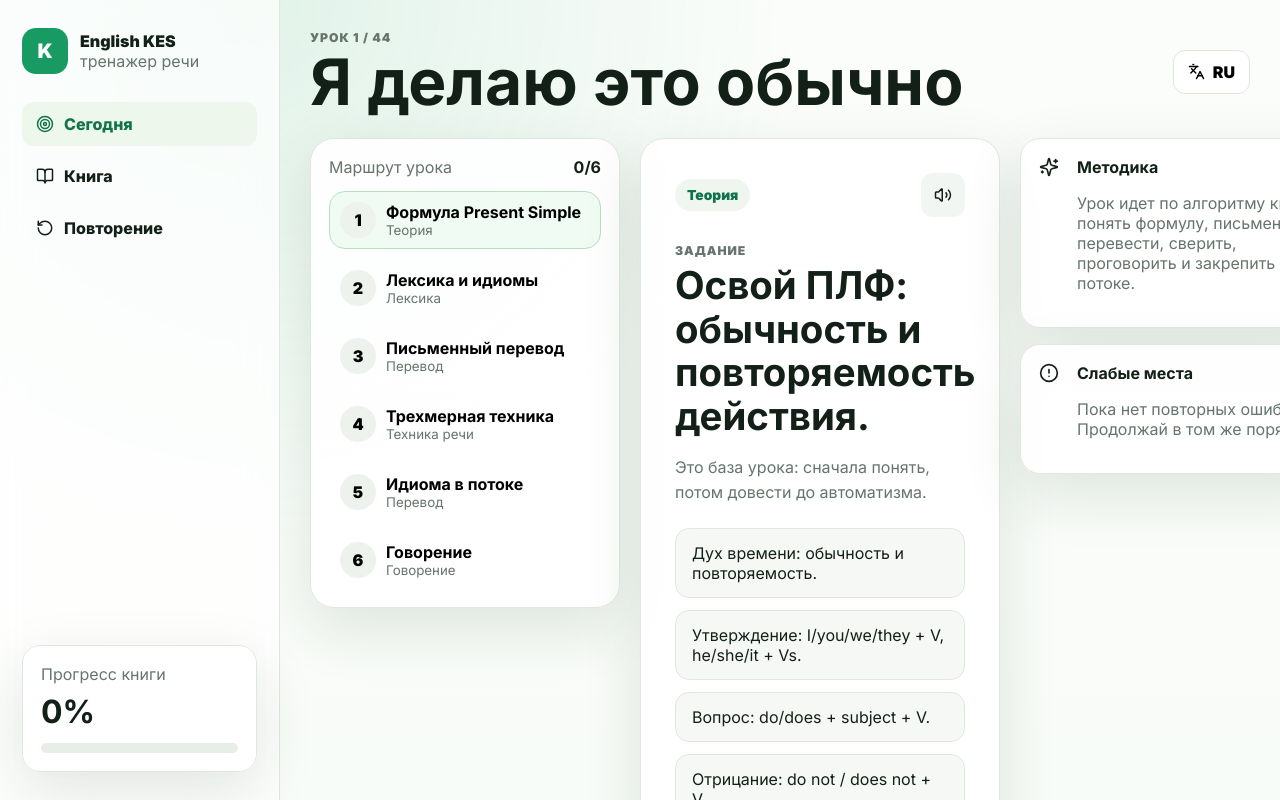
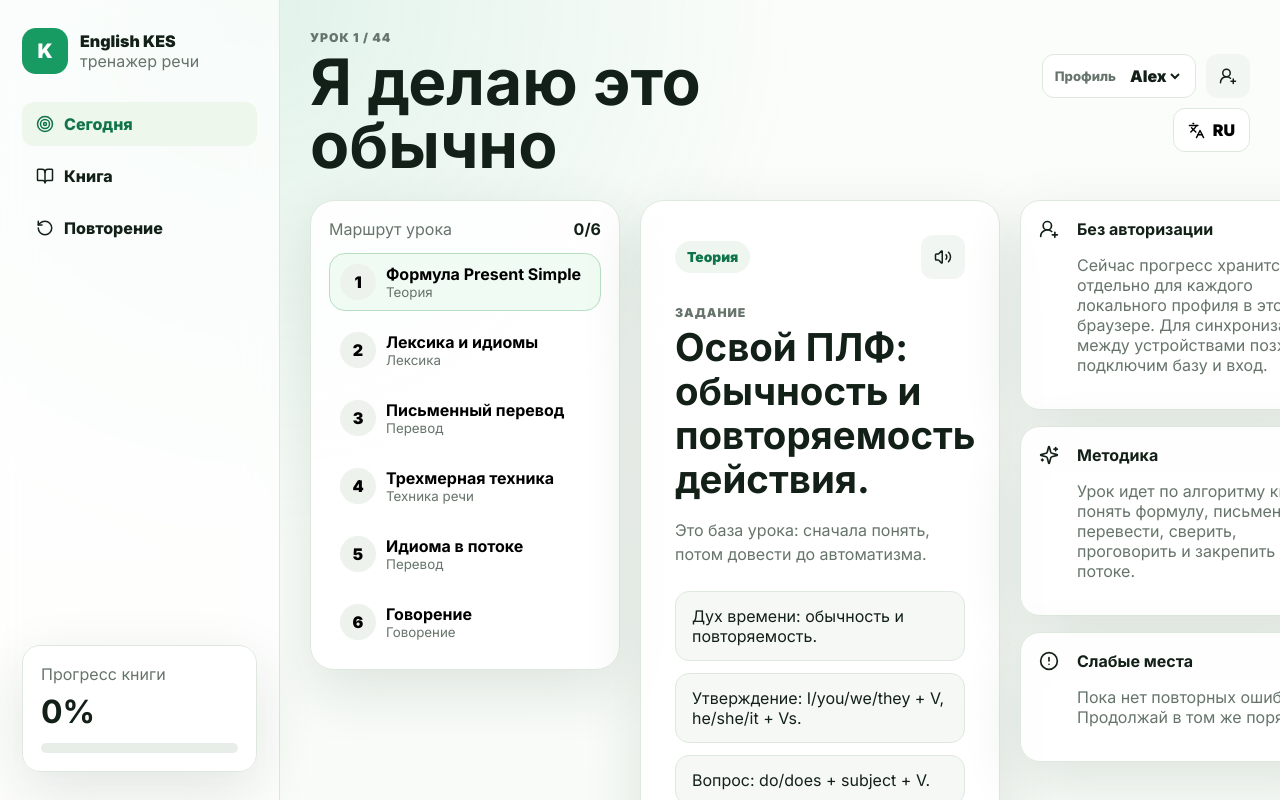
Before and after one commit to napstor/english_kes, a Next.js app: page / in a window 1280 px wide. Shown: the top 800 px of the page. Built offline with nearby package versions, Linux system fonts and the light colour scheme.

Commit message:
Add local training profiles

```diff
--- a/app/globals.css
+++ b/app/globals.css
@@ -170,6 +170,12 @@ button {
   margin-bottom: 24px;
 }
 
+.top-actions {
+  gap: 10px;
+  flex-wrap: wrap;
+  justify-content: flex-end;
+}
+
 .eyebrow {
   margin: 0 0 6px;
   text-transform: uppercase;
@@ -210,6 +216,33 @@ h1 {
   padding: 0 14px;
   background: #fff;
   border: 1px solid var(--line);
+}
+
+.profile-picker {
+  min-height: 44px;
+  border-radius: 12px;
+  display: inline-flex;
+  align-items: center;
+  gap: 10px;
+  padding: 0 12px;
+  background: #fff;
+  border: 1px solid var(--line);
+}
+
+.profile-picker span {
+  color: var(--muted);
+  font-size: 0.82rem;
+  font-weight: 800;
+}
+
+.profile-picker select {
+  border: 0;
+  outline: 0;
+  background: transparent;
+  color: var(--ink);
+  font: inherit;
+  font-weight: 850;
+  max-width: 150px;
 }
 
 .lesson-grid {
@@ -570,6 +603,12 @@ textarea:focus {
 
   .topbar {
     align-items: flex-start;
+    flex-direction: column;
+  }
+
+  .top-actions {
+    width: 100%;
+    justify-content: flex-start;
   }
 
   .lesson-grid,
--- a/app/page.tsx
+++ b/app/page.tsx
@@ -12,6 +12,7 @@ import {
   RotateCcw,
   Sparkles,
   Target,
+  UserRoundPlus,
   Volume2
 } from "lucide-react";
 import { useEffect, useMemo, useRef, useState } from "react";
@@ -25,7 +26,21 @@ type ProgressState = {
   score: number;
 };
 
-const progressKey = "english-kes-progress-v1";
+type LocalProfile = {
+  id: string;
+  name: string;
+};
+
+const profilesKey = "english-kes-profiles-v1";
+const activeProfileKey = "english-kes-active-profile-v1";
+const defaultProfile: LocalProfile = {
+  id: "profile-default",
+  name: "Alex"
+};
+
+function progressKey(profileId: string) {
+  return `english-kes-progress-v1:${profileId}`;
+}
 
 const initialProgress: ProgressState = {
   activeStep: 0,
@@ -36,6 +51,8 @@ const initialProgress: ProgressState = {
 
 export default function Home() {
   const [locale, setLocale] = useState<Locale>("ru");
+  const [profiles, setProfiles] = useState<LocalProfile[]>([defaultProfile]);
+  const [activeProfileId, setActiveProfileId] = useState(defaultProfile.id);
   const [progress, setProgress] = useState<ProgressState>(initialProgress);
   const [answer, setAnswer] = useState("");
   const [checked, setChecked] = useState<ReturnType<typeof compareAnswer> | null>(null);
@@ -45,17 +62,34 @@ export default function Home() {
   const timerRef = useRef<number | null>(null);
   const current = lessonOne.steps[progress.activeStep];
   const copy = uiCopy[locale];
+  const activeProfile = profiles.find((profile) => profile.id === activeProfileId) ?? profiles[0] ?? defaultProfile;
 
   useEffect(() => {
-    const saved = window.localStorage.getItem(progressKey);
+    const savedProfiles = window.localStorage.getItem(profilesKey);
+    const parsedProfiles = savedProfiles ? (JSON.parse(savedProfiles) as LocalProfile[]) : [defaultProfile];
+    const usableProfiles = parsedProfiles.length ? parsedProfiles : [defaultProfile];
+    const savedActiveProfileId = window.localStorage.getItem(activeProfileKey) ?? usableProfiles[0].id;
+    const nextActiveProfileId = usableProfiles.some((profile) => profile.id === savedActiveProfileId)
+      ? savedActiveProfileId
+      : usableProfiles[0].id;
+
+    setProfiles(usableProfiles);
+    setActiveProfileId(nextActiveProfileId);
+
+    const saved = window.localStorage.getItem(progressKey(nextActiveProfileId));
     if (saved) {
       setProgress(JSON.parse(saved) as ProgressState);
     }
   }, []);
 
   useEffect(() => {
-    window.localStorage.setItem(progressKey, JSON.stringify(progress));
-  }, [progress]);
+    window.localStorage.setItem(profilesKey, JSON.stringify(profiles));
+  }, [profiles]);
+
+  useEffect(() => {
+    window.localStorage.setItem(activeProfileKey, activeProfileId);
+    window.localStorage.setItem(progressKey(activeProfileId), JSON.stringify(progress));
+  }, [activeProfileId, progress]);
 
   useEffect(() => {
     setAnswer("");
@@ -136,6 +170,25 @@ export default function Home() {
     window.speechSynthesis.speak(utterance);
   }
 
+  function switchProfile(profileId: string) {
+    window.localStorage.setItem(progressKey(activeProfileId), JSON.stringify(progress));
+    const saved = window.localStorage.getItem(progressKey(profileId));
+    setActiveProfileId(profileId);
+    setProgress(saved ? (JSON.parse(saved) as ProgressState) : initialProgress);
+  }
+
+  function addProfile() {
+    const profileName = window.prompt(copy.newProfilePrompt);
+    if (!profileName?.trim()) return;
+    const profile = {
+      id: `profile-${Date.now()}`,
+      name: profileName.trim().slice(0, 28)
+    };
+    setProfiles((prev) => [...prev, profile]);
+    setActiveProfileId(profile.id);
+    setProgress(initialProgress);
+  }
+
   return (
     <main className="app-shell">
       <aside className="sidebar">
@@ -175,6 +228,19 @@ export default function Home() {
             <h1>{lessonOne.title[locale]}</h1>
           </div>
           <div className="top-actions">
+            <label className="profile-picker">
+              <span>{copy.activeProfile}</span>
+              <select value={activeProfile.id} onChange={(event) => switchProfile(event.target.value)}>
+                {profiles.map((profile) => (
+                  <option key={profile.id} value={profile.id}>
+                    {profile.name}
+                  </option>
+                ))}
+              </select>
+            </label>
+            <button className="icon-button" type="button" onClick={addProfile} aria-label={copy.addProfile}>
+              <UserRoundPlus size={18} />
+            </button>
             <button
               className="segmented"
               type="button"
@@ -270,6 +336,14 @@ export default function Home() {
           </article>
 
           <aside className="coach-panel">
+            <section className="coach-card">
+              <UserRoundPlus size={20} />
+              <div>
+                <h3>{copy.localProfilesTitle}</h3>
+                <p>{copy.localProfilesBody}</p>
+              </div>
+            </section>
+
             <section className="coach-card">
               <Sparkles size={20} />
               <div>
--- a/lib/course.ts
+++ b/lib/course.ts
@@ -214,6 +214,12 @@ export const uiCopy = {
     recordingMvp:
       "Следующий этап: отправка аудио в STT, сравнение с эталоном и подсветка слов, которые нужно повторить.",
     playNative: "Проиграть эталон",
+    activeProfile: "Профиль",
+    addProfile: "Добавить локальный профиль",
+    newProfilePrompt: "Имя нового профиля",
+    localProfilesTitle: "Без авторизации",
+    localProfilesBody:
+      "Сейчас прогресс хранится отдельно для каждого локального профиля в этом браузере. Для синхронизации между устройствами позже подключим базу и вход.",
     stepTypes: {
       theory: "Теория",
       vocabulary: "Лексика",
@@ -254,6 +260,12 @@ export const uiCopy = {
     recordingMvp:
       "Next stage: send audio to STT, compare it with the expected text and highlight words to repeat.",
     playNative: "Play native sample",
+    activeProfile: "Profile",
+    addProfile: "Add local profile",
+    newProfilePrompt: "New profile name",
+    localProfilesTitle: "No sign-in",
+    localProfilesBody:
+      "Progress is stored separately for each local profile in this browser. We will add database sync and sign-in later.",
     stepTypes: {
       theory: "Theory",
       vocabulary: "Vocabulary",
```
